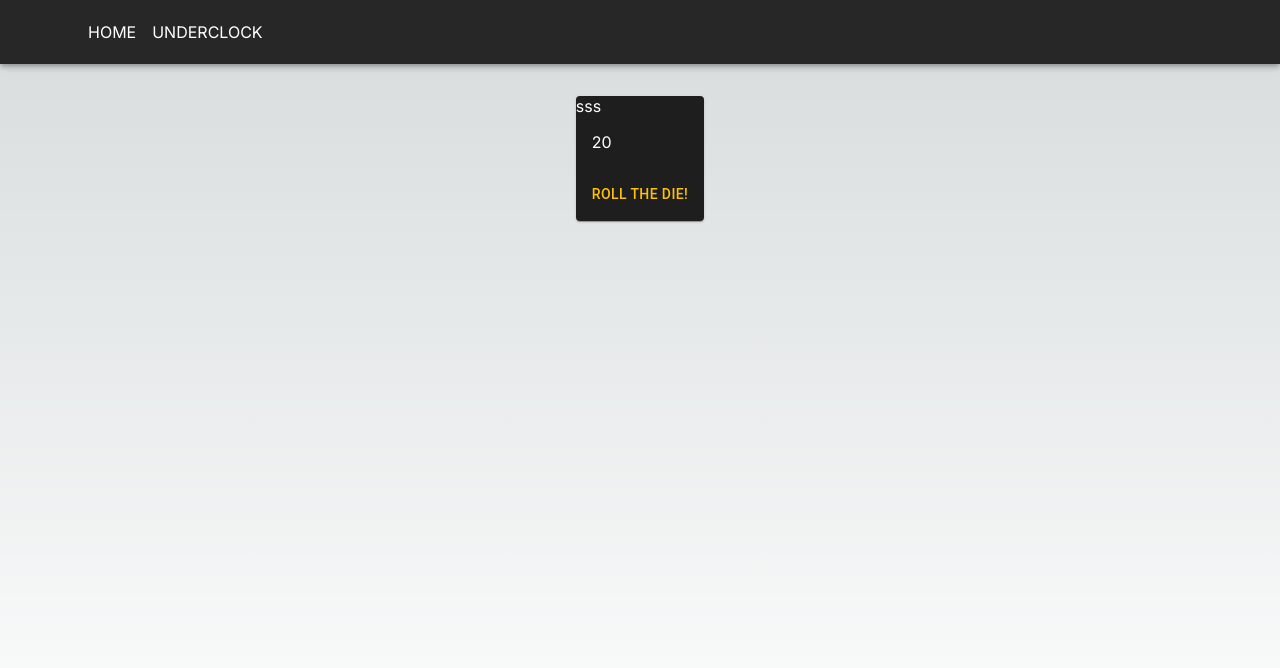
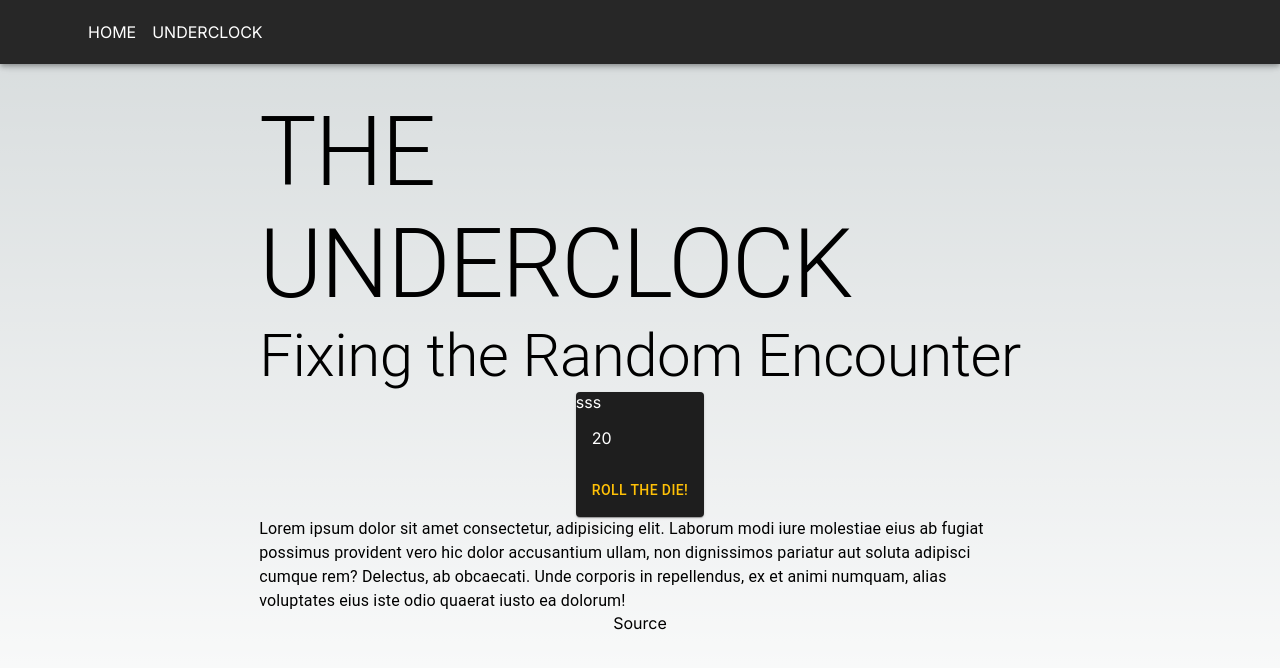
Before and after one commit to abonnell/osr-dm-tools, a Next.js app: page /underclock in a window 1280 px wide. Shown: the top 668 px of the page. Built offline with nearby package versions, Linux system fonts and the light colour scheme.

Commit message:
some more placeholding

```diff
--- a/src/app/underclock/page.js
+++ b/src/app/underclock/page.js
@@ -1,10 +1,37 @@
+"use client";
+import { Box, Typography } from "@mui/material";
 import styles from "./underclock.module.css";
 import UnderclockCard from "@/components/UnderclockCard/UnderclockCard";
+import Link from "next/link";
 
 export default function Underclock() {
-	return (
-		<main className={styles.main}>
-			<UnderclockCard />
-		</main>
-	);
+  return (
+    <main className={styles.main}>
+      <Box
+        display={"flex"}
+        flexDirection={"column"}
+        alignItems={"center"}
+        maxWidth={"70%"}
+      >
+        <Box display={"flex"} flexDirection={"column"} alignItems={"center"}>
+          <Typography variant="h1">THE UNDERCLOCK</Typography>
+          <Typography variant="h2">Fixing the Random Encounter</Typography>
+        </Box>
+        <UnderclockCard />
+        <Typography>
+          Lorem ipsum dolor sit amet consectetur, adipisicing elit. Laborum modi
+          iure molestiae eius ab fugiat possimus provident vero hic dolor
+          accusantium ullam, non dignissimos pariatur aut soluta adipisci cumque
+          rem? Delectus, ab obcaecati. Unde corporis in repellendus, ex et animi
+          numquam, alias voluptates eius iste odio quaerat iusto ea dolorum!
+        </Typography>
+        <Link
+          href="https://goblinpunch.blogspot.com/2023/04/the-underclock-fixing-random-encounter.html"
+          className={styles.link}
+        >
+          Source
+        </Link>
+      </Box>
+    </main>
+  );
 }
```
